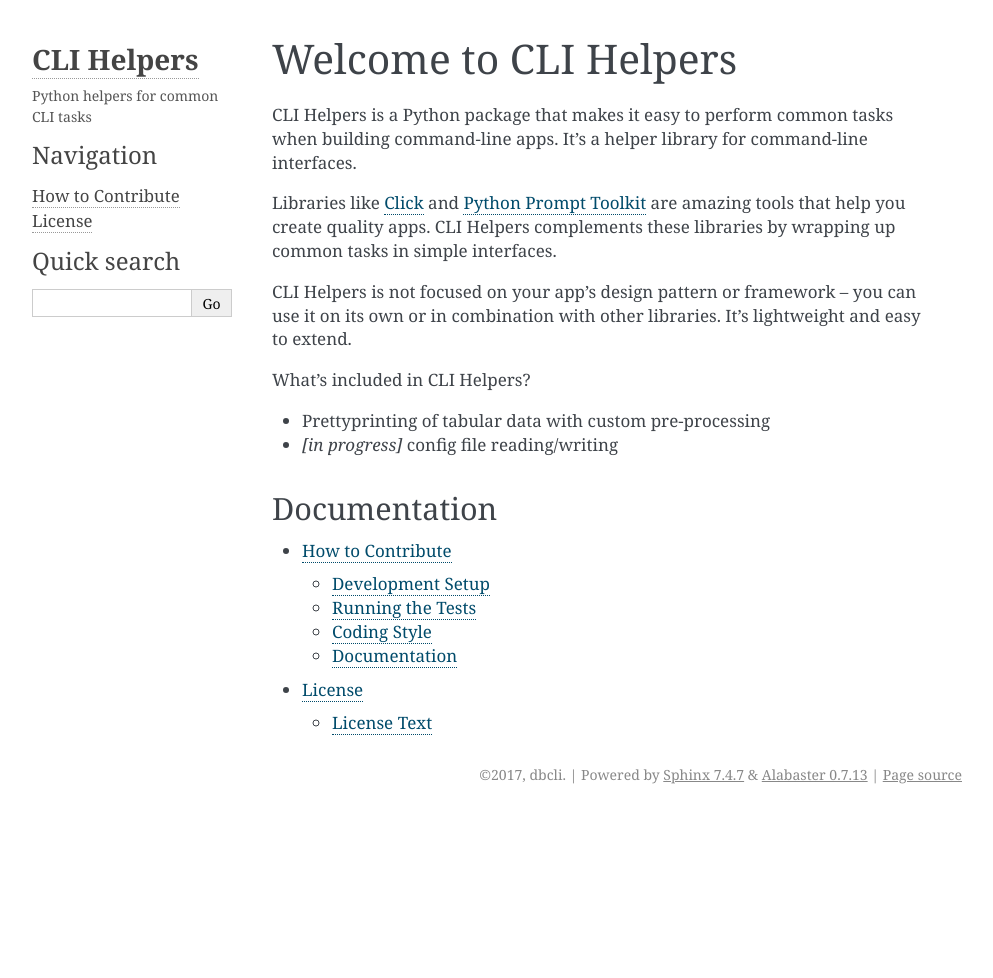
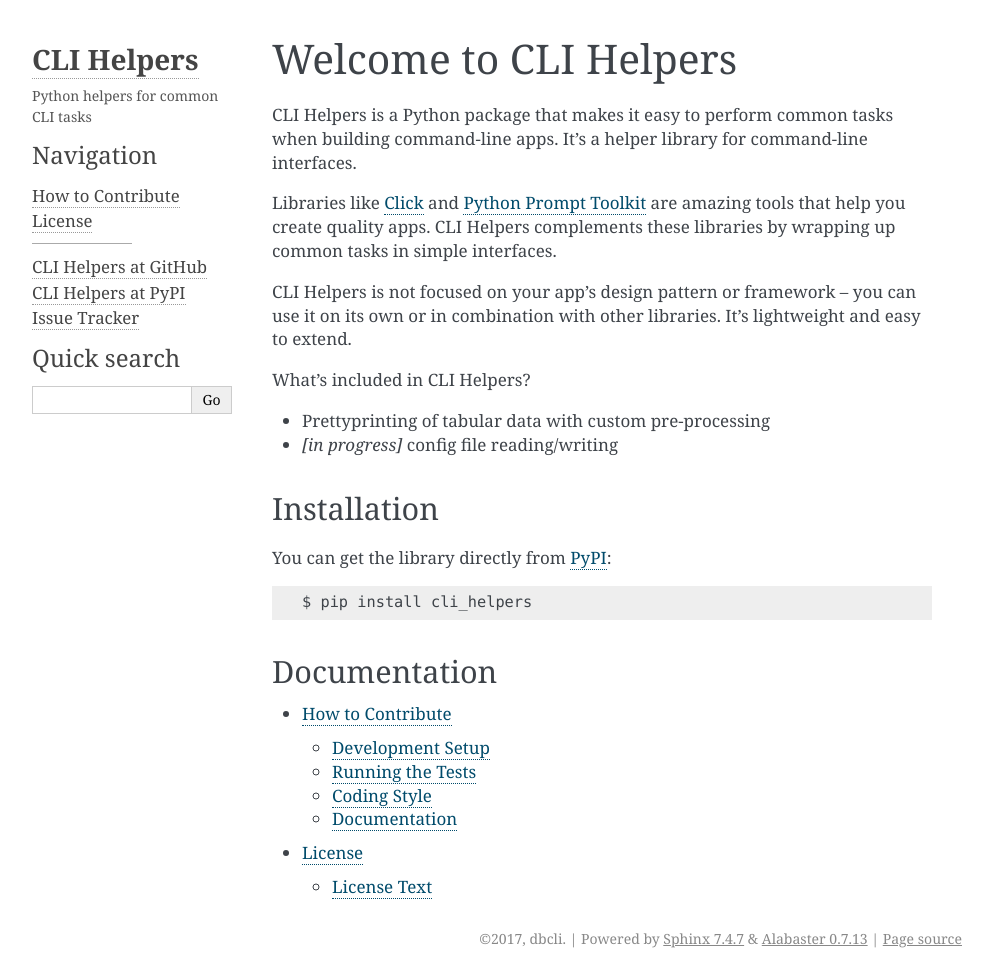
Before and after one commit to dbcli/cli_helpers, a Sphinx documentation site: the page built from docs/source/index.rst, in a window 1280 px wide. Shown: the whole page, without its empty margins (148-1141 px from the left). Built offline with Sphinx 7.4.7, drawn with Linux system fonts in a browser that asks for light colours; before the commit the page ends 900 px from its top, so only the background shows below that.

```diff
--- a/docs/source/conf.py
+++ b/docs/source/conf.py
@@ -62,8 +62,9 @@ master_doc = 'index'
 
 # General information about the project.
 project = 'CLI Helpers'
+author = 'dbcli'
+description = 'Python helpers for common CLI tasks'
 copyright = '2017, dbcli'
-author = 'dbcli'
 
 # The version info for the project you're documenting, acts as replacement for
 # |version| and |release|, also used in various other places throughout the
@@ -108,14 +109,20 @@ html_theme = 'alabaster'
 # documentation.
 #
 html_theme_options = {
-    'description': 'Python helpers for common CLI tasks',
+    'description': description,
     'github_user': 'dbcli',
     'github_repo': 'cli_helpers',
     'github_banner': False,
     'github_button': False,
     'github_type': 'watch',
-    'github_count': False
+    'github_count': False,
+    'extra_nav_links': {
+        'CLI Helpers at GitHub': 'https://github.com/dbcli/cli_helpers',
+        'CLI Helpers at PyPI': 'https://pypi.org/project/cli_helpers',
+        'Issue Tracker': 'https://github.com/dbcli/cli_helpers/issues'
+    }
 }
+
 
 # Add any paths that contain custom static files (such as style sheets) here,
 # relative to this directory. They are copied after the builtin static files,
@@ -175,7 +182,7 @@ man_pages = [
 #  dir menu entry, description, category)
 texinfo_documents = [
     (master_doc, 'CLIHelpers', 'CLI Helpers Documentation',
-     author, 'CLIHelpers', 'Helpers for building command-line apps.',
+     author, 'CLIHelpers', description,
      'Miscellaneous'),
 ]
 
--- a/docs/source/index.rst
+++ b/docs/source/index.rst
@@ -4,6 +4,13 @@ Welcome to CLI Helpers
 .. include:: ../../README.rst
    :start-after: start-body
    :end-before: end-body
+
+
+Installation
+------------
+You can get the library directly from `PyPI <https://pypi.org/>`_::
+
+    $ pip install cli_helpers
 
 
 Documentation
```
